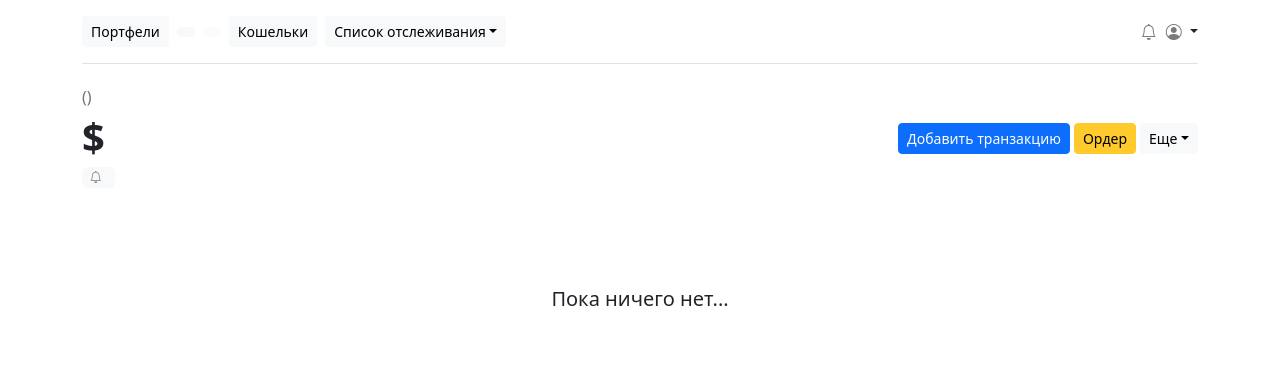
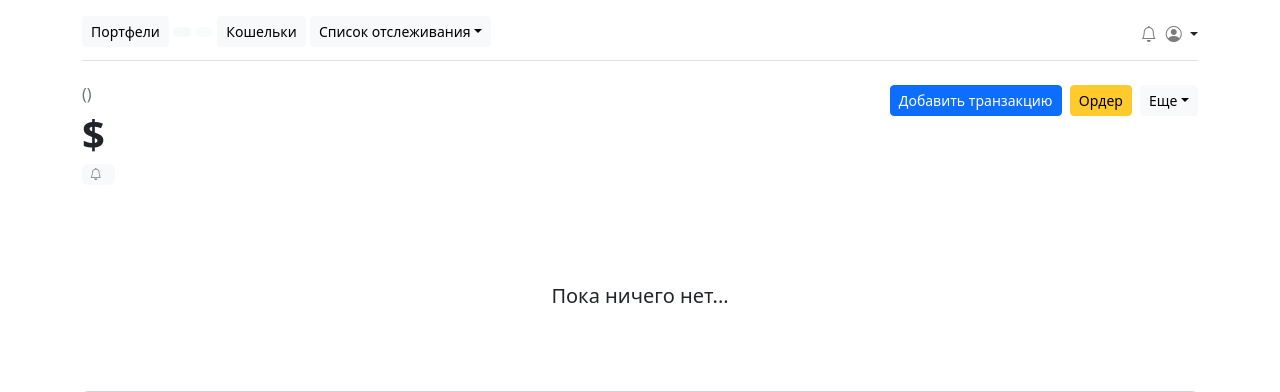
Before and after one commit to bro-Nik/Portfolios, a Flask app: template portfolio_tracker/templates/asset_info.html in a window 1280 px wide. Shown: the top 392 px of the page. Run offline with Flask 3, Linux system fonts and the light colour scheme; the template is opened without the code that fills it, so the values that code supplies are empty; parts of the project's set-up code (start-up, migrations or seed data) failed here and were passed over; some libraries are stand-ins or nearby versions.

Commit message:
some little things

```diff
--- a/portfolio_tracker/static/css/style.css
+++ b/portfolio_tracker/static/css/style.css
@@ -181,3 +181,19 @@ thead > tr {
     color: #6c757d87;
     margin-left: 5px;
 }
+.big-table {
+	overflow: auto;
+	position: relative;
+}
+.big-table table {
+    max-width: 100%;
+    white-space: nowrap;
+}
+.nav-bar-links > * {
+    margin-bottom: 5px;
+}
+@media (max-width: 767px){
+.xs-mb-3 > div {
+    margin-bottom: 20px;
+}
+}
--- a/portfolio_tracker/templates/asset_info.html
+++ b/portfolio_tracker/templates/asset_info.html
@@ -8,18 +8,16 @@
     <button onclick="document.location='{{ url_for('portfolio_info', market_id=asset.portfolio.market_id, portfolio_url=asset.portfolio.url) }}'" type="button" class="btn btn-light btn-sm">{{ asset.portfolio.name }}</button>
     <button type="button" class="btn btn-light btn-sm" disabled>{{ asset.ticker.name }}</button>
     <button onclick="document.location='{{ url_for('wallets') }}'" type="button" class="btn btn-light btn-sm">Кошельки</button>
-    <div class="dropdown">
-        <button class="btn btn-light btn-sm dropdown-toggle" type="button" data-bs-toggle="dropdown" aria-expanded="false">Список отслеживания</button>
-        <ul class="dropdown-menu">
-            <li><a class="dropdown-item" href="{{ url_for('tracking_list', market_id='crypto') }}">Crypto</a></li>
-            <li><a class="dropdown-item" href="{{ url_for('tracking_list', market_id='stocks') }}">Stocls</a></li>
-        </ul>
-    </div>
+    <button class="btn btn-light btn-sm dropdown-toggle" type="button" data-bs-toggle="dropdown" aria-expanded="false">Список отслеживания</button>
+    <ul class="dropdown-menu">
+        <li><a class="dropdown-item" href="{{ url_for('tracking_list', market_id='crypto') }}">Crypto</a></li>
+        <li><a class="dropdown-item" href="{{ url_for('tracking_list', market_id='stocks') }}">Stocls</a></li>
+    </ul>
 {% endblock %}
 {% block content %}
-<div class="col-md-12 mb-5">
-    <div class="row">
-        <div class="col-md-6">
+<div class="mb-5">
+    <div class="row xs-mb-3">
+        <div class="col-auto">
             <h1 class="fs-6 text-muted m-0">{{ asset.ticker.name }} ({{ asset.ticker.symbol|upper }})
                 {% if asset.ticker.market_cap_rank %}
                     <span class="badge text-bg-light text-muted">#{{ asset.ticker.market_cap_rank }}</span>
@@ -51,7 +49,7 @@
                 </div>
             </div>
         </div>
-        <div class="col-md-6 position-right">
+        <div class="col-auto ms-auto">
             <button class="btn btn-primary btn-sm" type="button" data-bs-toggle="modal" data-bs-target="#Transaction" data-bs-add_or_change="add" data-bs-order="" data-bs-date="{{ date }}" data-bs-price="{{ price }}" data-bs-wallet="{{ wallets[0].id }}" data-bs-title="Добавить транзакцию">Добавить транзакцию</button>
             <button class="btn btn-warning btn-sm ms-1" type="button" data-bs-toggle="modal" data-bs-target="#Transaction" data-bs-add_or_change="add" data-bs-order="True" data-bs-date="{{ date }}" data-bs-price="{{ price }}" data-bs-wallet="{{ wallets[0].id }}" data-bs-title="Добавить ордер">Ордер</button>
             <button type="button" class="btn btn-light dropdown-toggle btn-sm ms-1" data-bs-toggle="dropdown" aria-expanded="false">Еще</button>
@@ -62,12 +60,12 @@
     </div>
 </div>
 {% if  asset.quantity or asset.transactions %}
-<div class="row mb-5">
-    <div class="col-md-auto">
+<div class="row mb-5 xs-mb-3">
+    <div class="col-auto">
         <p class="small_text">Количество</p>
         <span class="text-average">{{ asset.quantity|smart_round|number_group }} {{ asset.ticker.symbol|upper }}</span>
     </div>
-    <div class="col-md-auto">
+    <div class="col-auto">
         <p class="small_text">Средняя цена покупки</p>
         <span class="text-average">
             {% if asset.quantity > 0 and asset.total_spent > 0 %}
@@ -77,7 +75,7 @@
             {% endif%}
         </span>
     </div>
-    <div class="col-md-auto">
+    <div class="col-auto">
         <p class="small_text">Всего вложено / сейчас</p>
         <span class="text-average">
             {% if asset.total_spent > 0 %}
@@ -88,11 +86,11 @@
         </span>
         <span class="text-average" id="asset-cost_now"> - </span>
     </div>
-    <div class="col-md-auto">
+    <div class="col-auto">
         <p class="small_text">Прибыль / убыток</p>
         <span class="text-average" id="asset-profit"> - </span>
     </div>
-    <div class="col-md-auto">
+    <div class="col-auto">
         <p class="small_text">% от портфеля</p>
         <span class="text-average">
             {% if asset.portfolio.assets|sum(attribute='total_spent') and asset.total_spent > 0 %}
@@ -106,7 +104,7 @@
         </span>
     </div>
 </div>
-<div class="pt-3 pb-3">
+<div class="big-table pt-3 pb-3">
     <table class="table table-sm align-middle">
         <thead>
             <tr>
--- a/portfolio_tracker/templates/base.html
+++ b/portfolio_tracker/templates/base.html
@@ -19,9 +19,11 @@
 <body>
 <div id="wrapper" class="container">
     <div class="header">
-        <header class=" align-items-center py-3 mb-4 border-bottom">
+        <header class="align-items-center pt-3 pb-2 mb-4 border-bottom">
             <div class="hstack gap-2">
-                {% block link %}{% endblock %}
+                <div class="nav-bar-links">
+                    {% block link %}{% endblock %}
+                </div>
                 <div class="d-flex ms-auto">
                     <a class="action-icon text-decoration-none position-relative" href="" data-bs-toggle="modal" data-bs-target="#Alerts">
                         <i class="bi icon bi-bell"></i>
```
Also changed, not shown: portfolio_tracker/defs.py (+2 -16 lines), portfolio_tracker/templates/other_asset_info.html (+16 -18 lines), portfolio_tracker/templates/other_portfolio_info.html (+13 -15 lines), portfolio_tracker/templates/portfolio_info.html (+13 -15 lines), portfolio_tracker/templates/portfolios.html (+13 -15 lines), portfolio_tracker/templates/tracked_ticker_info.html (+10 -12 lines), portfolio_tracker/templates/tracking_list.html (+10 -12 lines), portfolio_tracker/templates/wallet_info.html (+13 -15 lines), portfolio_tracker/templates/wallets.html (+14 -16 lines).
